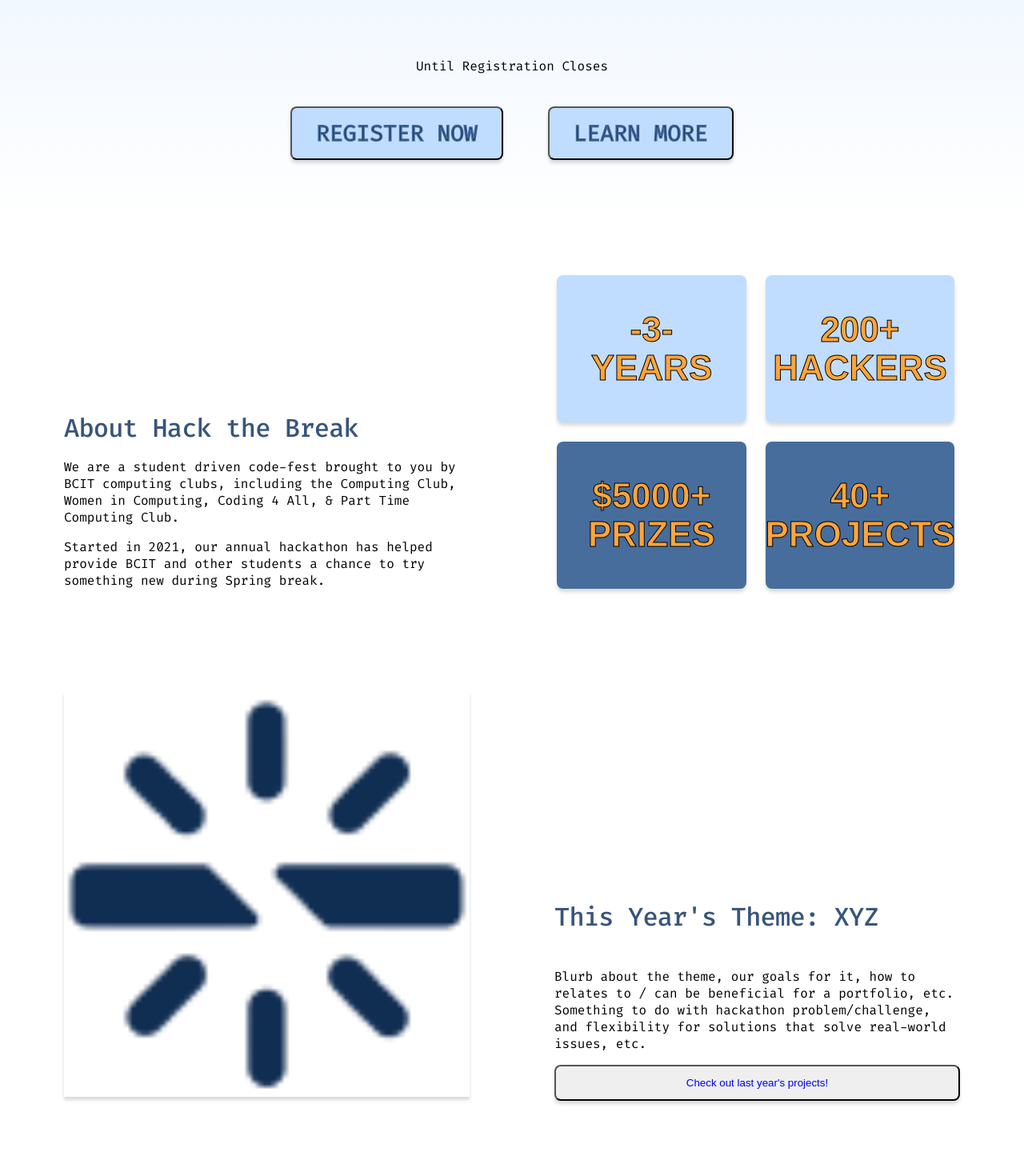
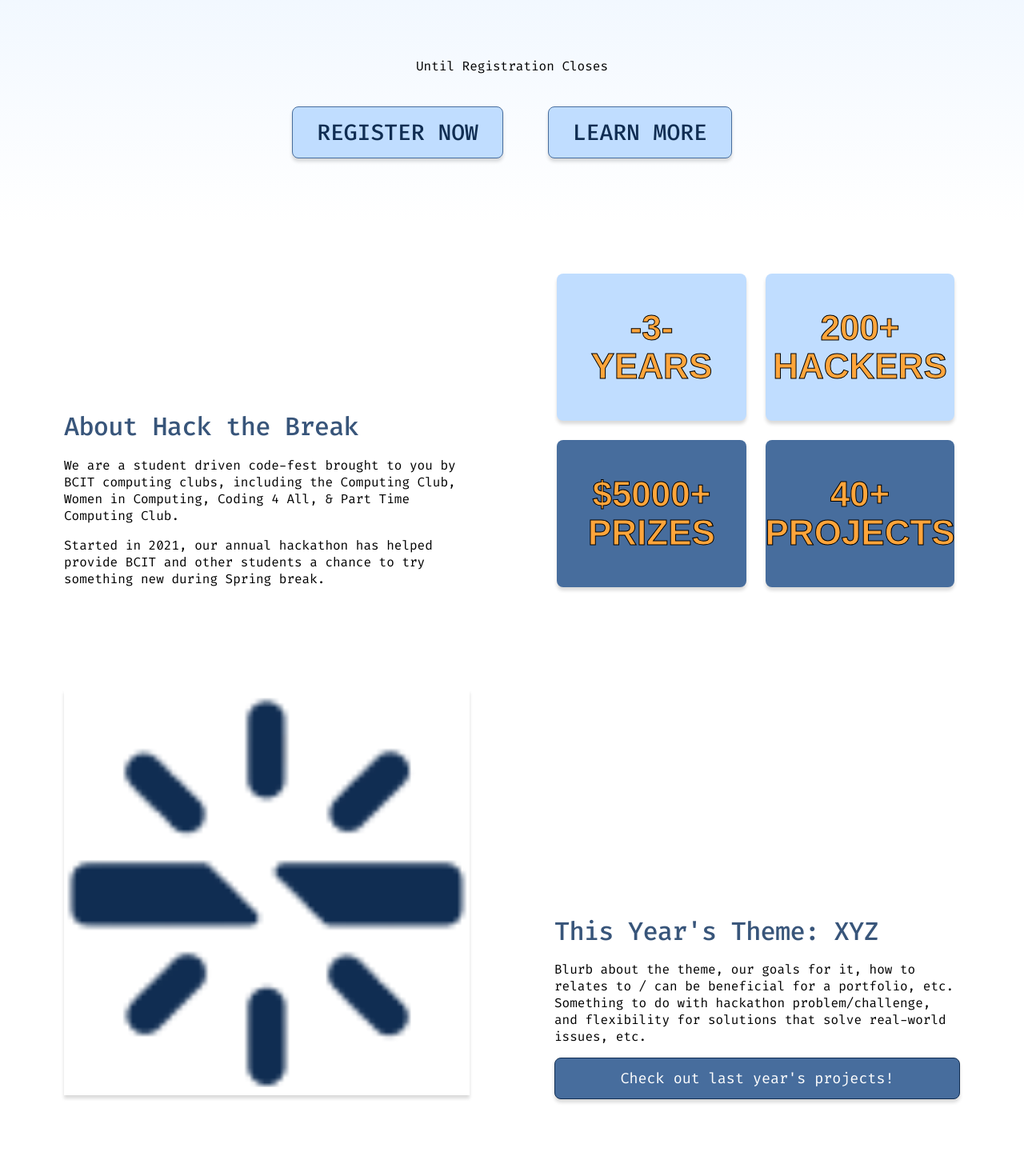
Before and after one commit to jmc37/HackTheBreak, a React (Vite) app: page / in a window 1280 px wide. Shown: the part 620-2090 px from the top of the page at 80% size. Built offline with nearby package versions, Linux system fonts and the light colour scheme; a web font is replaced by a local one.

Commit message:
Updated Theme section styles

```diff
--- a/src/sections/Themes.tsx
+++ b/src/sections/Themes.tsx
@@ -5,7 +5,8 @@
 function Themes() {
 
     return(
-        <section id="theme" className={styles.themeSection}>
+        <section id="theme" className="container">
+            <div className={styles.themeSection}>
                 <div className={styles.themeImageContainer}>
                     <img
                         className={styles.themeImage}
@@ -16,7 +17,10 @@
                 <div className={styles.writtenContainer}>
                     <h2>This Year's Theme: XYZ</h2>
                     <p>Blurb about the theme, our goals for it, how to relates to / can be beneficial for a portfolio, etc. Something to do with hackathon problem/challenge, and flexibility for solutions that solve real-world issues, etc.</p>
-                <button><a href="https://hack-the-break-2022.devpost.com/project-gallery" target={"_blank"} title="Link to Devpost">Check out last year's projects!</a></button>
+                    <button className={styles.themeBtn}>
+                        <a className={styles.themeBtnLink} href="https://hack-the-break-2022.devpost.com/project-gallery" target={"_blank"} title="Link to Devpost">Check out last year's projects!</a>
+                    </button>
+                </div>
             </div>
         </section>
     );
--- a/src/styles/HeroBanner.module.css
+++ b/src/styles/HeroBanner.module.css
@@ -38,11 +38,10 @@
     border-radius: 0.5rem;
     box-shadow: 0 0.25rem 0.25rem var(--shadow);
     background-color: var(--bg-blue);
-    -webkit-text-stroke-width: 0.09375rem;
-    -webkit-text-stroke-color: var(--primary-blue);
+    border: 0.09375rem solid var(--primary-blue);
     font-family: 'Fira Code', monospace;
     font-size: 1.75rem;
-    font-weight: 400;
+    font-weight: 500;
     text-transform: uppercase;
     text-decoration: none;
 }
--- a/src/styles/Themes.module.css
+++ b/src/styles/Themes.module.css
@@ -4,10 +4,27 @@
 }
 
 .themeImage {
-    box-shadow: 0px 0.25rem 0.25rem rgba(0, 0, 0, 0.15);
+    width: 100%;
+    height: 21.4375rem;
+    box-shadow: 0px 0.25rem 0.25rem var(--shadow);
 }
 
-@media (min-width: 768px) {
+.themeBtn {
+    background-color: var(--primary-blue);
+    border: 0.09375rem solid var(--secondary-blue);
+    padding: 0.8125rem 1.875rem;
+    border-radius: 0.5rem;
+    box-shadow: 0px 0.25rem 0.25rem var(--shadow);
+}
+
+.themeBtnLink {
+    color: var(--white-color);
+    font-family: 'Fira Code', monospace;
+    font-size: 1.15rem;
+    font-weight: 400;
+}
+
+@media (min-width: 1100px) {
     .themeSection {
         flex-direction: row;
         column-gap: 6.625rem;
@@ -29,9 +46,7 @@
         align-self: end;
     }
 
-    .writtenContainer button {
-        padding: 0.8125rem 1.875rem;
-        border-radius: 0.5rem;
-        box-shadow: 0px 0.25rem 0.25rem rgba(0, 0, 0, 0.15);
+    .writtenContainer h2 {
+        margin-bottom: -0.03125rem;
     }
 }
```
Lines whose indentation alone changed are shown as unchanged.
